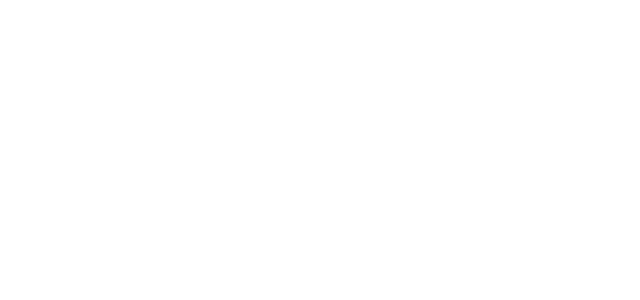
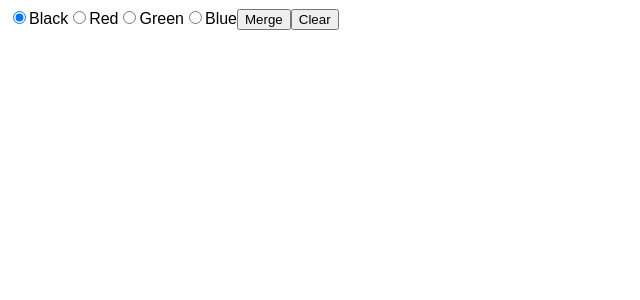
Before and after one commit to jdm85kor/react-canvas, a React (Create React App) app: page / in a window 1280 px wide. Shown: the top 300 px of the page, without its empty margins (0-640 px from the left). Built offline with nearby package versions, Linux system fonts and the light colour scheme.

Commit message:
feat: add ControlPanel view

```diff
--- a/src/components/Canvas.js
+++ b/src/components/Canvas.js
@@ -25,4 +25,7 @@ export default class Canvas extends Component {
 };
 
 Canvas.protoTypes = {
+  width: PropTypes.number,
+  height: PropTypes.number,
+  colorOption: PropTypes.string,
 };
--- a/src/components/ControlPanel.js
+++ b/src/components/ControlPanel.js
@@ -7,11 +7,62 @@ export default class ControlPanel extends Component {
   };
 
   render() {
+    const {
+      colorOption,
+      handleChangeColorOption,
+      handleClickMerge,
+      handleClickClear
+    } = this.props;
     return (
-      <div></div>
+      <div>
+        <form>
+          <label>
+            <input
+              type='radio'
+              value='black'
+              checked={colorOption === 'black'}
+              onChange={handleChangeColorOption}
+            />
+            Black
+          </label>
+          <label>
+            <input
+              type='radio'
+              value='red'
+              checked={colorOption === 'red'}
+              onChange={handleChangeColorOption}
+            />
+            Red
+          </label>
+          <label>
+            <input
+              type='radio'
+              value='green'
+              checked={colorOption === 'green'}
+              onChange={handleChangeColorOption}
+            />
+            Green
+          </label>
+          <label>
+            <input
+              type='radio'
+              value='blue'
+              checked={colorOption === 'blue'}
+              onChange={handleChangeColorOption}
+            />
+            Blue
+          </label>
+          <button onClick={handleClickMerge}>Merge</button>
+          <button onClick={handleClickClear}>Clear</button>
+        </form>
+      </div>
     );
   }
 };
 
 ControlPanel.propTypes = {
+  colorOption: PropTypes.string,
+  handleChangeColorOption: PropTypes.func,
+  handleClickMerge: PropTypes.func,
+  handleClickClear: PropTypes.func,
 };
```
